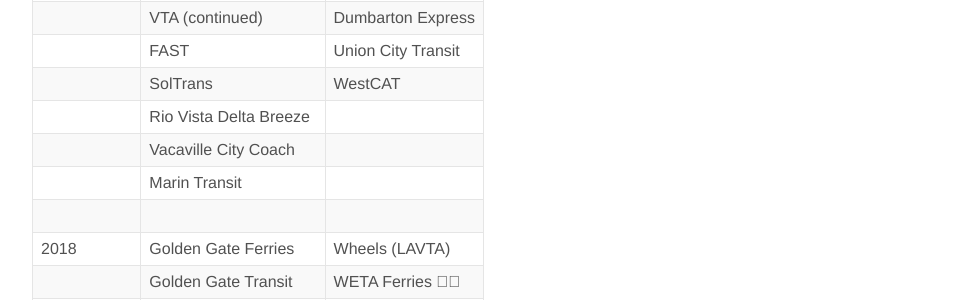
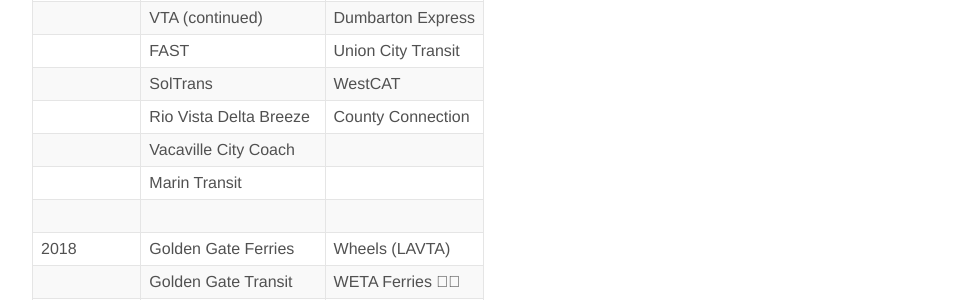
Before and after one commit to BayAreaMetro/transit-passenger-surveys, a Jekyll site: the page built from schedule.md, in a window 1280 px wide. Shown: the part 1122-1422 px from the top of the page, without its empty margins (144-1102 px from the left). Built offline with Jekyll 4.4.1, drawn with Linux system fonts in a browser that asks for light colours; nearby versions of some CDN libraries; library files that are not in the unit come from our copies.

Commit message:
Add County Connection

```diff
--- a/schedule.md
+++ b/schedule.md
@@ -47,7 +47,7 @@
 |                                  | VTA (continued)        | Dumbarton Express      |
 |                                  | FAST                   | Union City Transit     |
 |                                  | SolTrans               | WestCAT                |
-| 				   | Rio Vista Delta Breeze |                        |
+| 				   | Rio Vista Delta Breeze | County Connection      |
 | 				   | Vacaville City Coach   |                        |
 |                                  | Marin Transit          |	                     |
 |                                  |                        |	                     |
```
